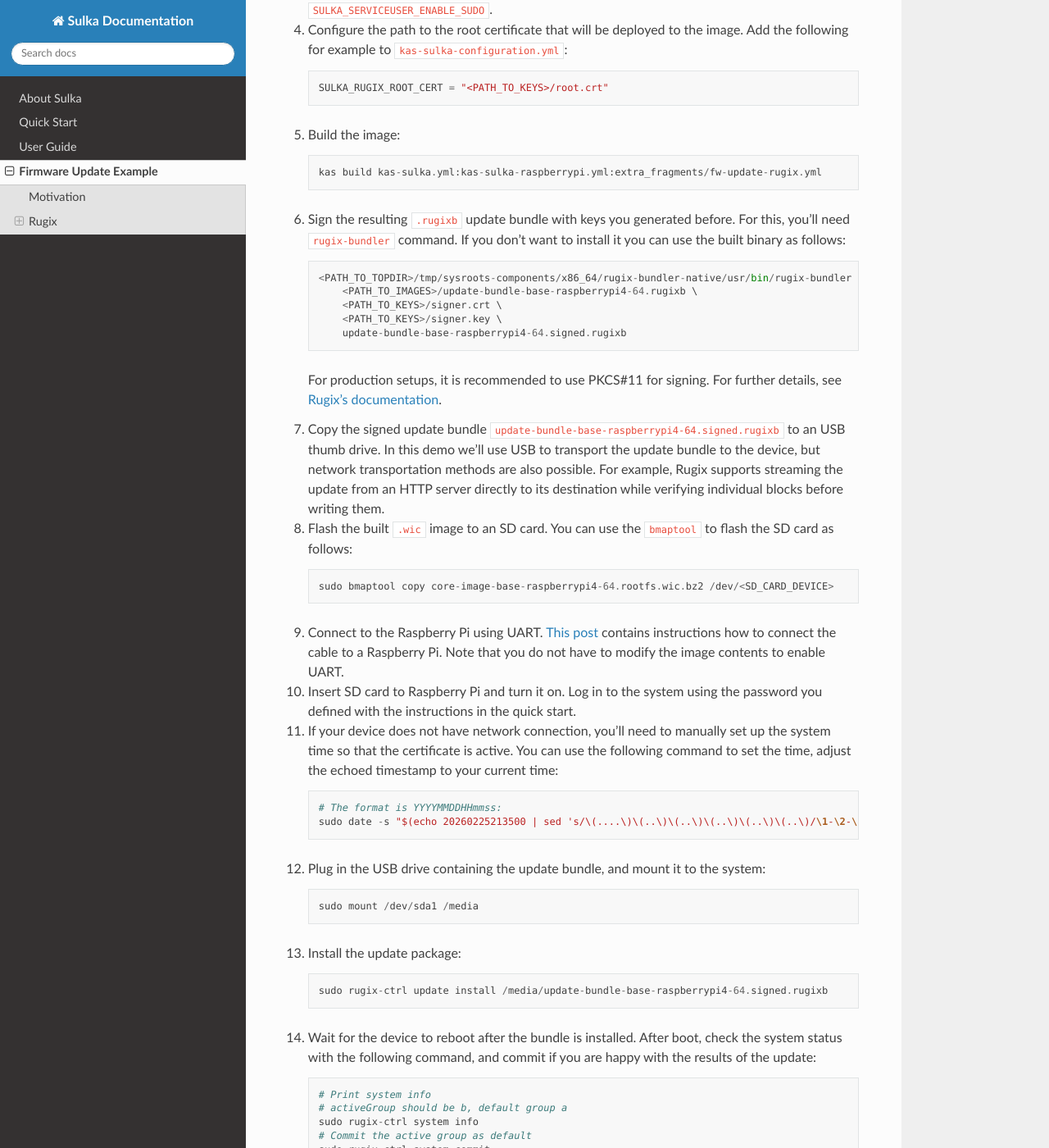
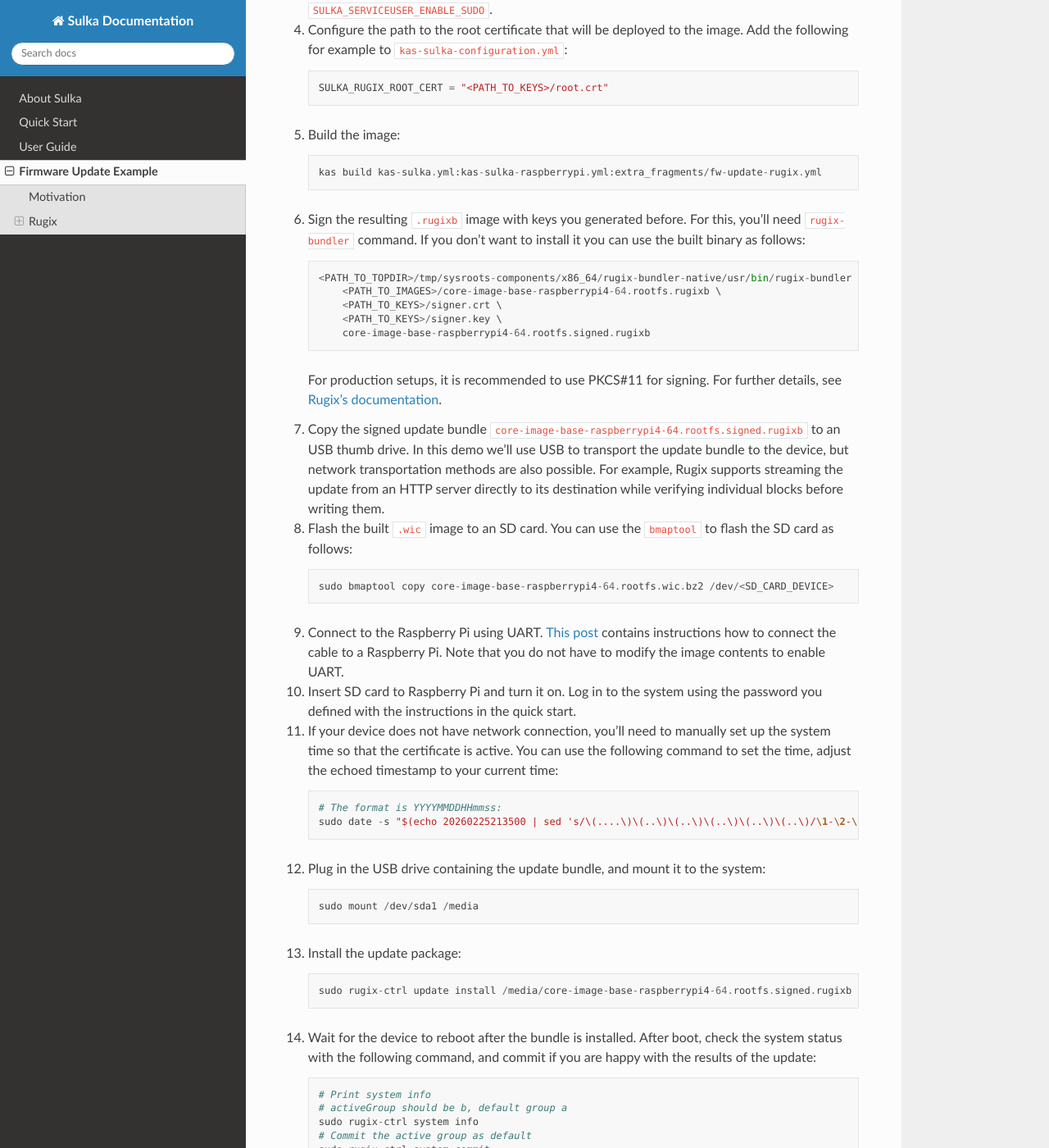
Before and after one commit to AltidSec/sulka-docs, a Sphinx documentation site: the page built from source/firmware-update.rst, in a window 1280 px wide and 1400 px high, scrolled down 1379 px. Shown: the whole window at 82% size. Built offline with Sphinx 7.4.7 and the Read the Docs theme 3.1.0, drawn with Linux system fonts in a browser that asks for light colours.

Commit message:
firmware-update: Update the rugix bundle name
After updating to Wrynose, Rugix does not build a update-bundle-base
artifact anymore. Instead, a new artifact that has the name of the image
suffixed with rugixb is used. Update the documentation to reflect this
change.

```diff
--- a/source/firmware-update.rst
+++ b/source/firmware-update.rst
@@ -72,20 +72,20 @@
 
      kas build kas-sulka.yml:kas-sulka-raspberrypi.yml:extra_fragments/fw-update-rugix.yml
 
-#. Sign the resulting ``.rugixb`` update bundle with keys you generated before.
+#. Sign the resulting ``.rugixb`` image with keys you generated before.
    For this, you'll need ``rugix-bundler`` command. If you don't want to install it you can use the built binary as follows:
 
    .. code-block::
 
      <PATH_TO_TOPDIR>/tmp/sysroots-components/x86_64/rugix-bundler-native/usr/bin/rugix-bundler signatures sign \
-         <PATH_TO_IMAGES>/update-bundle-base-raspberrypi4-64.rugixb \
+         <PATH_TO_IMAGES>/core-image-base-raspberrypi4-64.rootfs.rugixb \
          <PATH_TO_KEYS>/signer.crt \
          <PATH_TO_KEYS>/signer.key \
-         update-bundle-base-raspberrypi4-64.signed.rugixb
+         core-image-base-raspberrypi4-64.rootfs.signed.rugixb
 
    For production setups, it is recommended to use PKCS#11 for signing. For further details, see `Rugix's documentation <https://rugix.org/docs/ctrl/signed-updates/>`_.
 
-#. Copy the signed update bundle ``update-bundle-base-raspberrypi4-64.signed.rugixb`` to an USB thumb drive.
+#. Copy the signed update bundle ``core-image-base-raspberrypi4-64.rootfs.signed.rugixb`` to an USB thumb drive.
    In this demo we'll use USB to transport the update bundle to the device, but network transportation methods are also possible.
    For example, Rugix supports streaming the update from an HTTP server directly to its destination while verifying individual blocks before writing them.
 
@@ -120,7 +120,7 @@
 
    .. code-block::
 
-     sudo rugix-ctrl update install /media/update-bundle-base-raspberrypi4-64.signed.rugixb
+     sudo rugix-ctrl update install /media/core-image-base-raspberrypi4-64.rootfs.signed.rugixb
 
 #. Wait for the device to reboot after the bundle is installed.
    After boot, check the system status with the following command, and commit if you are happy with the results of the update:
```
